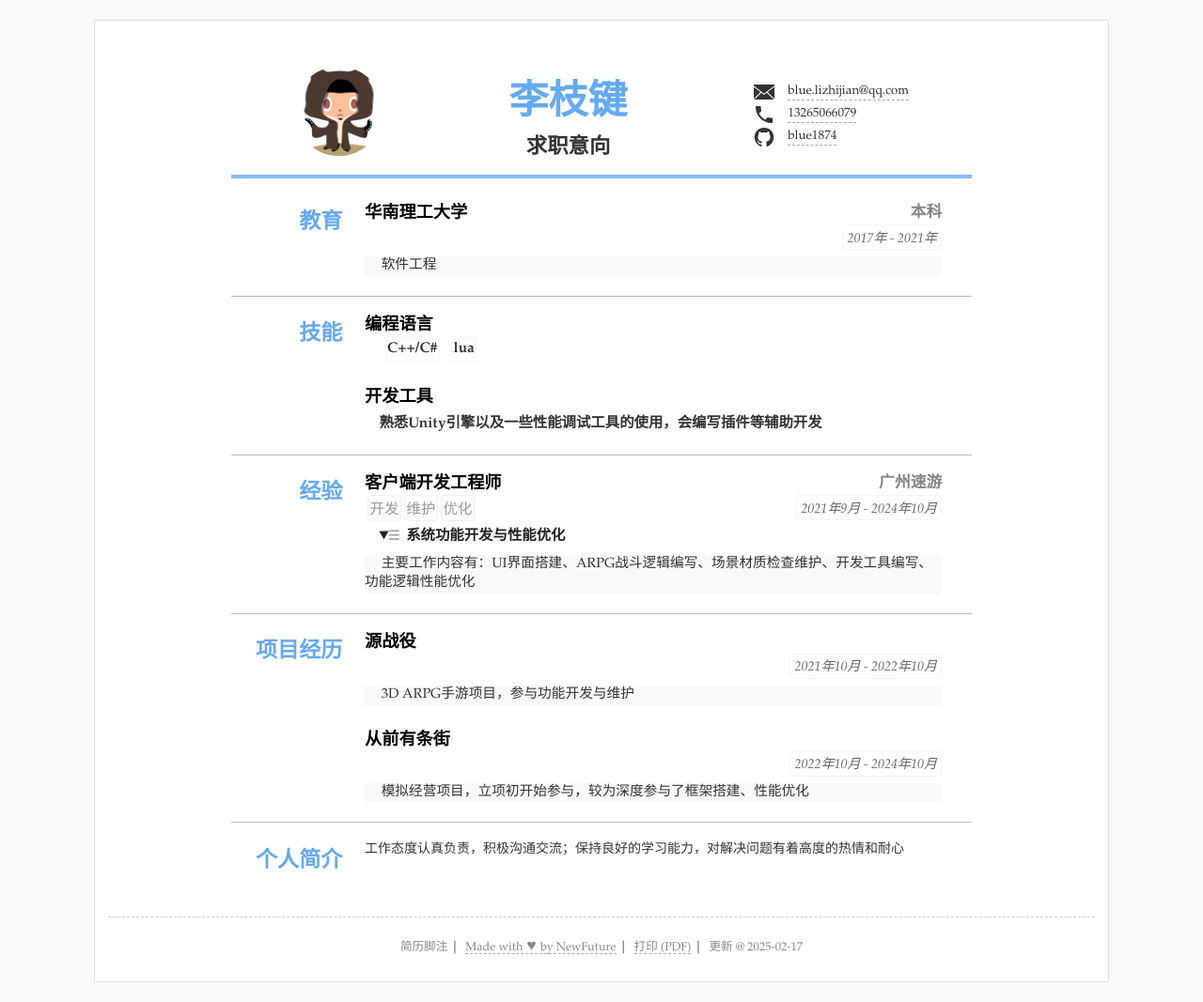
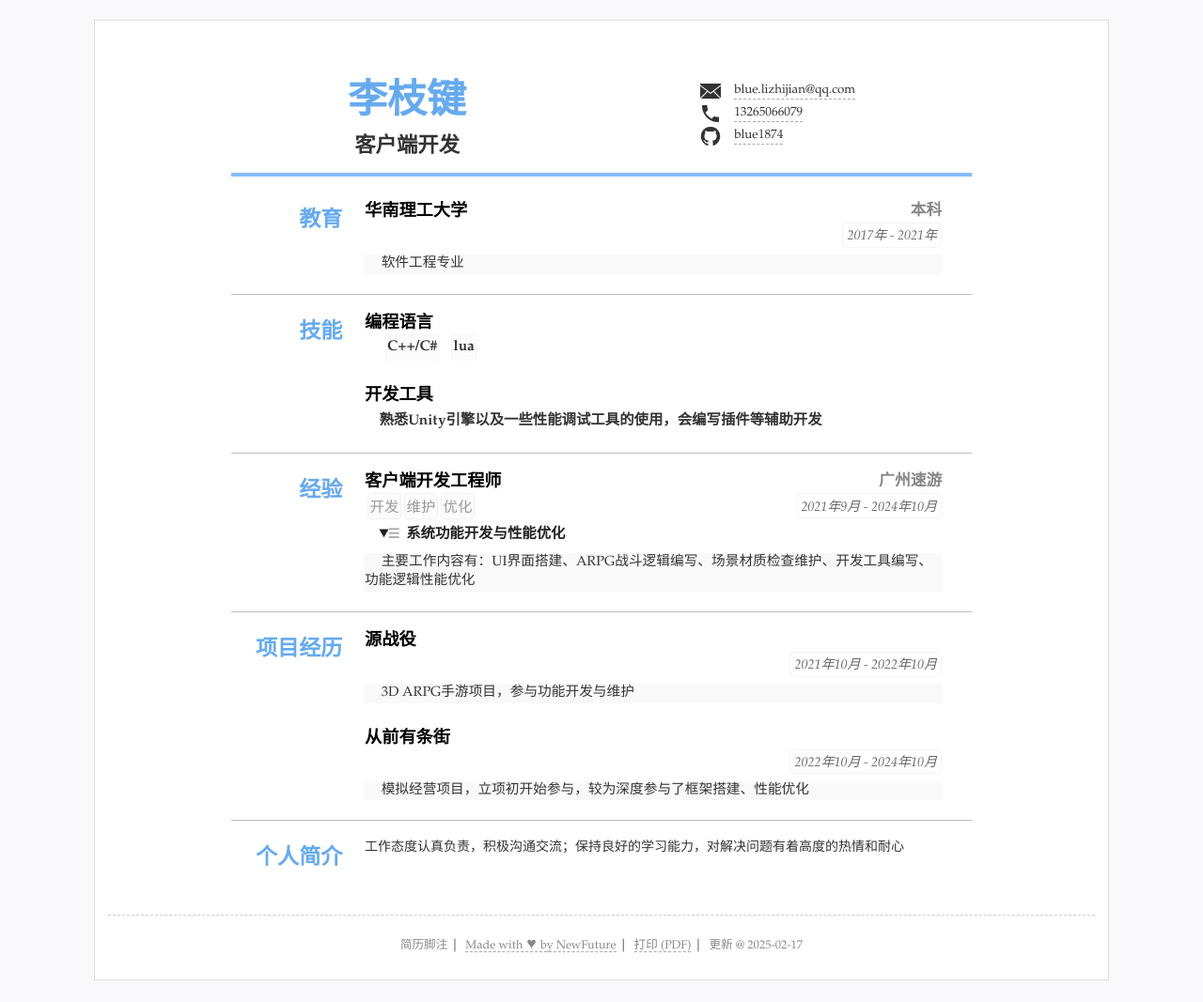
Before and after one commit to blue1874/resume, a Jekyll site: the page built from index.html, in a window 1280 px wide. Shown: the whole page at 94% size. Built offline with Jekyll 4.4.1, drawn with Linux system fonts in a browser that asks for light colours.

Commit message:
Update resume.yml

```diff
--- a/_data/resume.yml
+++ b/_data/resume.yml
@@ -4,8 +4,7 @@
 title: "简历标题"
 lang: "zh" #语言设置 zh表示中文 en 表示英语
 name: "李枝键"
-jobtitle: "求职意向" #可空不显示
-photo: "assets/img/photo.jpg" #照片可空，不显示
+jobtitle: "客户端开发" #可空不显
 
 #联系方式
 contact: #联系方式连接等3~5行
@@ -30,7 +29,7 @@ main: #简历主要内容，
   - title: 华南理工大学
     duration: "2017年 - 2021年"
     sub: 本科
-    detail: 软件工程
+    detail: 软件工程专业
 
 - type: skills
   name: "技能"
```
